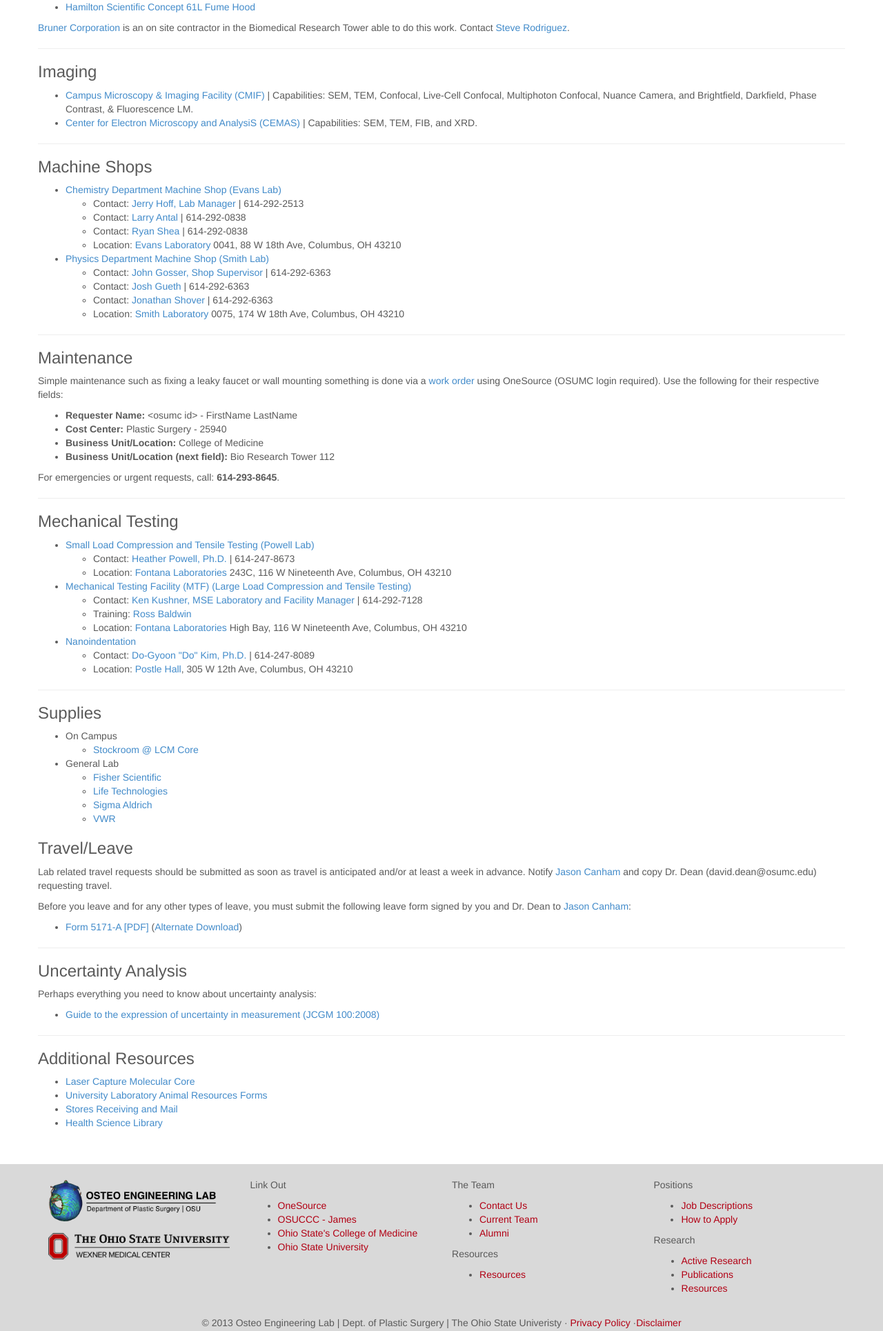
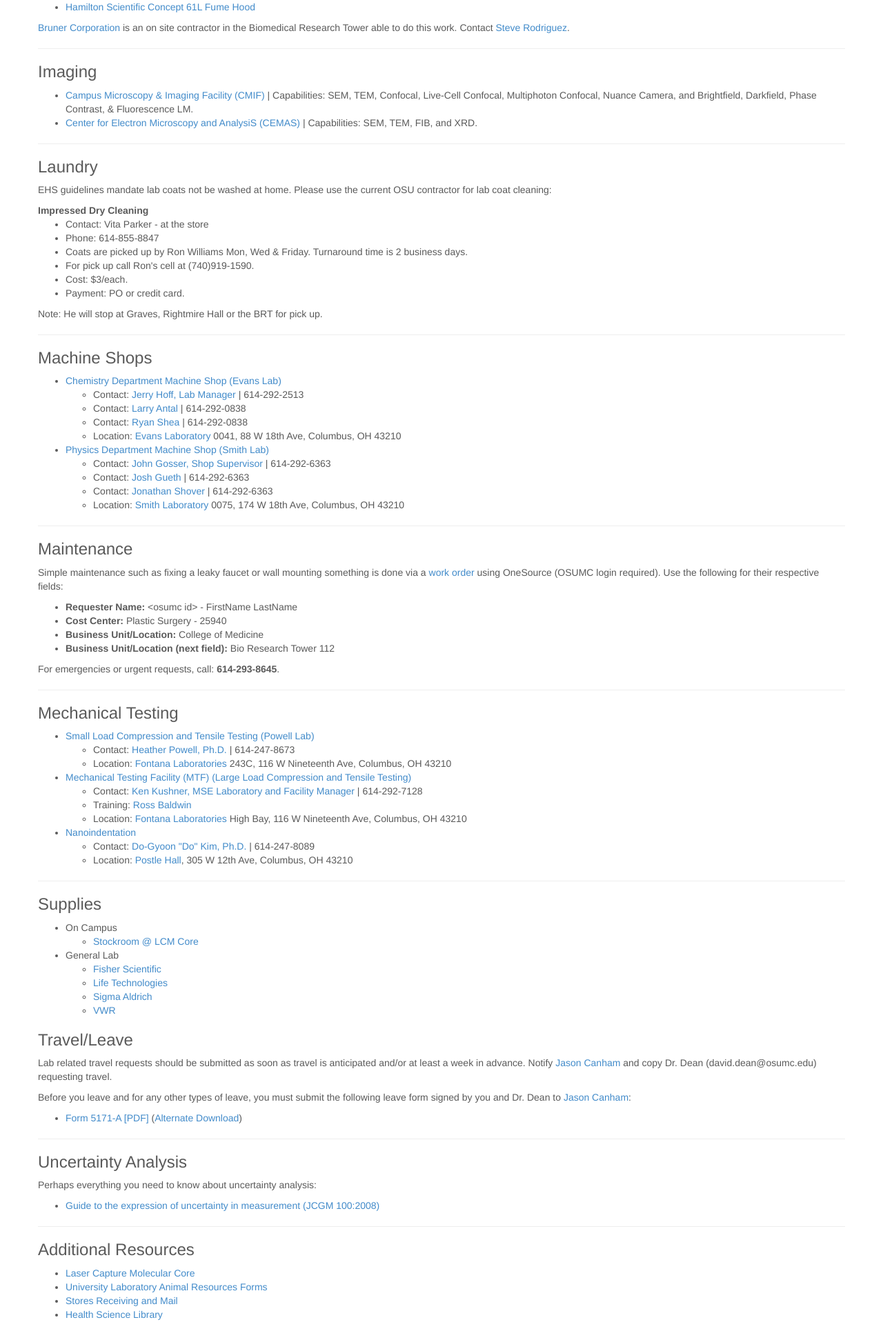
Before and after one commit to osteo-engineering-lab/OsteoEngineering, a PHP site: page /resources in a window 1280 px wide. Shown: the part 511-2441 px from the top of the page at 69% size. Run offline with PHP 8.4, Linux system fonts and the light colour scheme; data that the repository does not hold is empty; some libraries are stand-ins or nearby versions.

Commit message:
Updated footer links and year, as well as addling laundry to resources.

```diff
--- a/includes/footer.php
+++ b/includes/footer.php
@@ -47,7 +47,6 @@ echo "../"; ?>img/logos/wmc_logo.png" /></a>
 				<ul>
 					<li><a href="research.php">Active Research</a></li>
 					<li><a href="publications.php">Publications</a></li>
-					<li><a href="resources.php">Resources</a></li>
 				</ul>
 			</div><!-- /span -->
 			<div class="col-xs-6 col-md-6 col-lg-4 pull-right">
@@ -62,7 +61,7 @@ echo "../"; ?>img/logos/wmc_logo.png" /></a>
 
                 <div class="row">
 			<div class="col-xs-12">
-			    <p class="text-center">&copy; 2013 Osteo Engineering Lab | Dept. of Plastic Surgery | The Ohio State Univeristy &middot; <a href="http://medicalcenter.osu.edu/privacypolicy/Pages/index.aspx" target="_blank">Privacy Policy</a> &middot;<a href="http://medicalcenter.osu.edu/disclaimer/Pages/index.aspx" target="_blank">Disclaimer</a></p>
+			    <p class="text-center">&copy; 2014 Osteo Engineering Lab | Dept. of Plastic Surgery | The Ohio State Univeristy &middot; <a href="http://medicalcenter.osu.edu/privacypolicy/Pages/index.aspx" target="_blank">Privacy Policy</a> &middot;<a href="http://medicalcenter.osu.edu/disclaimer/Pages/index.aspx" target="_blank">Disclaimer</a></p>
 				<p class="text-center">Biomedical Research Tower, 460 West 12th Ave., Rm. 1004, Columbus, OH  43210 USA. Phone: (614) 688-9044. Fax: (614) 688-2195.</p>
 			</div>
         </div><!-- /.row -->
--- a/resources.php
+++ b/resources.php
@@ -62,6 +62,24 @@
 		<li><a href="https://cmif.osu.edu/index.cfm" target="_blank"> Campus Microscopy & Imaging Facility (CMIF)</a> | Capabilities: SEM, TEM, Confocal, Live-Cell Confocal, Multiphoton Confocal, Nuance Camera, and Brightfield, Darkfield, Phase Contrast, & Fluorescence LM.</li>
 		<li><a href="http://cemas.osu.edu/ " target="_blank"> Center for Electron Microscopy and AnalysiS (CEMAS)</a> | Capabilities: SEM, TEM, FIB, and XRD.</li>
 	</ul>
+
+
+	<hr />
+
+	<!-- ======================================= Laundry ======================================= -->
+
+	<h3>Laundry</h3>
+	<p>EHS guidelines mandate lab coats not be washed at home. Please use the current OSU contractor for lab coat cleaning:</p>
+	<strong>Impressed Dry Cleaning </strong>
+	<ul>
+		<li>Contact: Vita Parker - at the store</li>
+		<li>Phone: 614-855-8847</li>
+		<li>Coats are picked up by Ron Williams Mon, Wed &amp; Friday. Turnaround time is 2 business days.</li>
+		<li>For pick up call Ron's cell at (740)919-1590.</li>
+		<li>Cost: $3/each.</li>
+		<li>Payment: PO or credit card.</li>
+	</ul>
+	<p>Note: He will stop at Graves, Rightmire Hall or the BRT for pick up.</p>
 
 
 	<hr />
```
